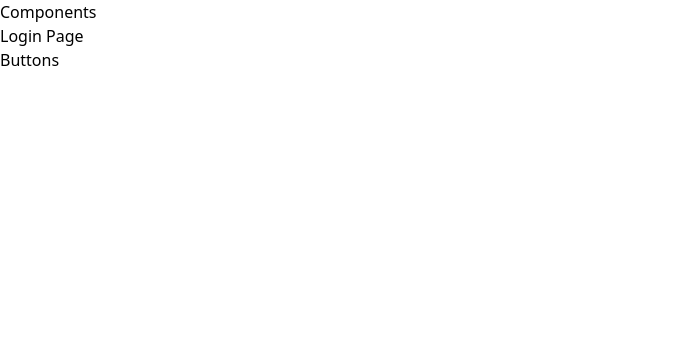
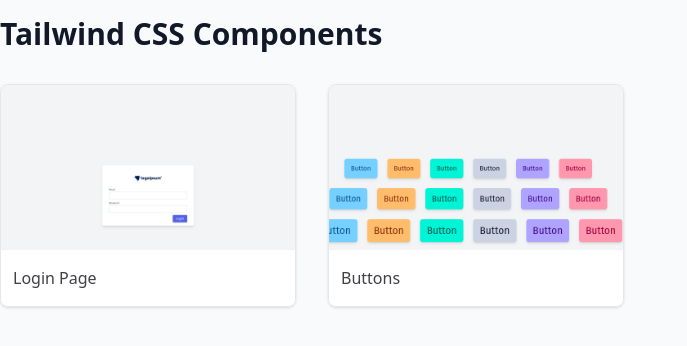
Before and after one commit to JustinByrne/tailwindcss-components, a website: page index.html in a window 1280 px wide. Shown: the whole page, without its empty margins (0-687 px from the left). Drawn offline with Linux system fonts and the light colour scheme.

Commit message:
Improved the homepage to show screenshots of the components

```diff
--- a/index.html
+++ b/index.html
@@ -8,15 +8,45 @@
     <link href="./tailwind.css" rel="stylesheet" />
   </head>
 
-  <body>
-    <h1>Components</h1>
-    <ul>
-      <li>
-        <a href="./components/login.html">Login Page</a>
-      </li>
-      <li>
-        <a href="./components/button.html">Buttons</a>
-      </li>
-    </ul>
+  <body class="bg-slate-50">
+    <div class="container mx-auto flex flex-col">
+      <h1
+        class="py-4 px-8 text-2xl font-bold leading-7 text-gray-900 sm:truncate sm:px-0 sm:text-3xl"
+      >
+        Tailwind CSS Components
+      </h1>
+      <div
+        class="grid gap-8 px-8 pt-4 pb-8 sm:grid-cols-2 sm:px-0 lg:grid-cols-3 xl:grid-cols-4"
+      >
+        <a
+          class="relative overflow-hidden rounded-lg border shadow"
+          href="./components/login.html"
+        >
+          <img
+            src="./screenshots/login.png"
+            class="aspect-[4/3] w-full object-cover"
+          />
+          <div
+            class="absolute bottom-0 w-full bg-white px-3 py-4 text-zinc-700"
+          >
+            Login Page
+          </div>
+        </a>
+        <a
+          class="relative overflow-hidden rounded-lg border shadow"
+          href="./components/button.html"
+        >
+          <img
+            src="./screenshots/button.png"
+            class="aspect-[4/3] w-full object-cover"
+          />
+          <div
+            class="absolute bottom-0 w-full bg-white px-3 py-4 text-zinc-700"
+          >
+            Buttons
+          </div>
+        </a>
+      </div>
+    </div>
   </body>
 </html>
```
Also changed, not shown: tailwind.css.
